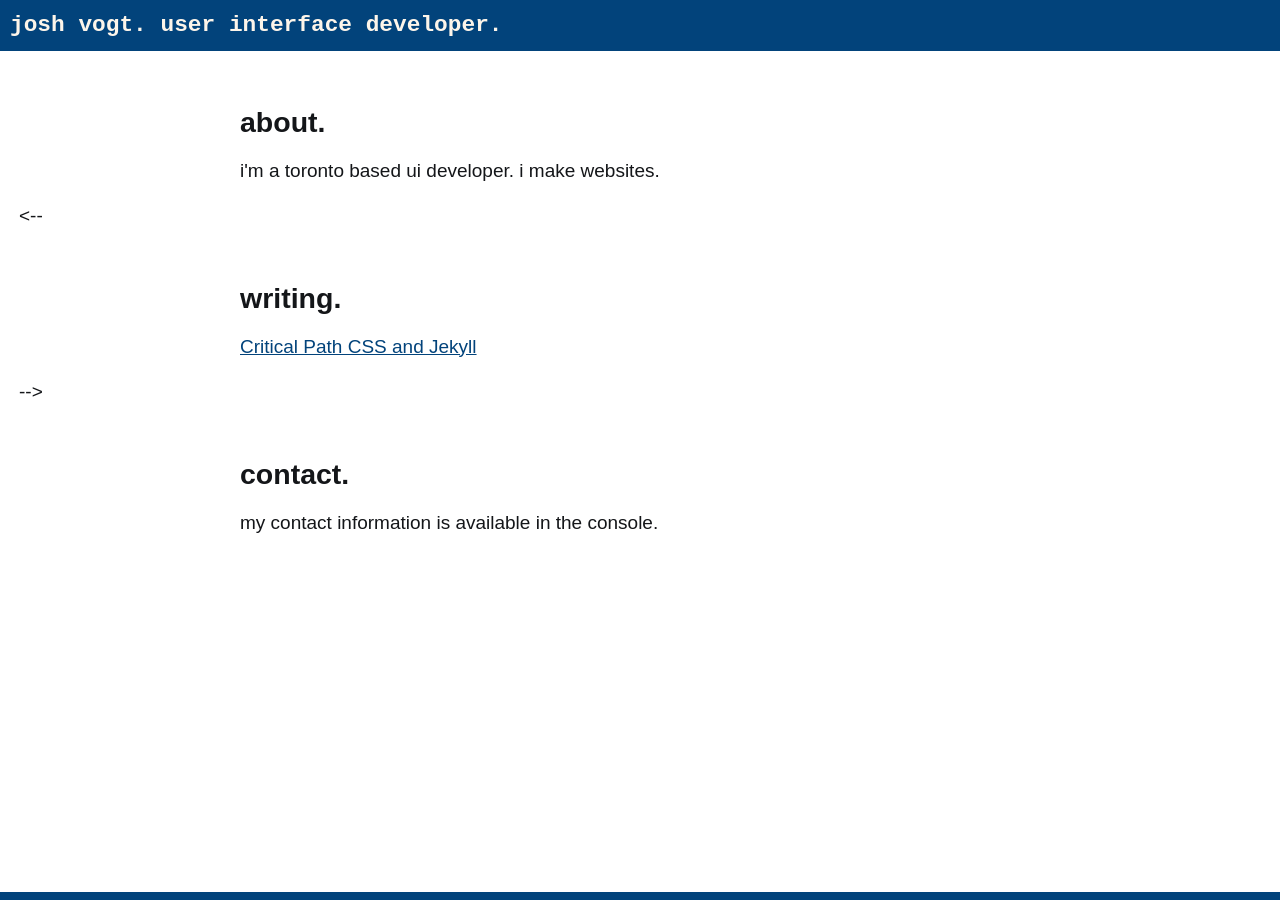
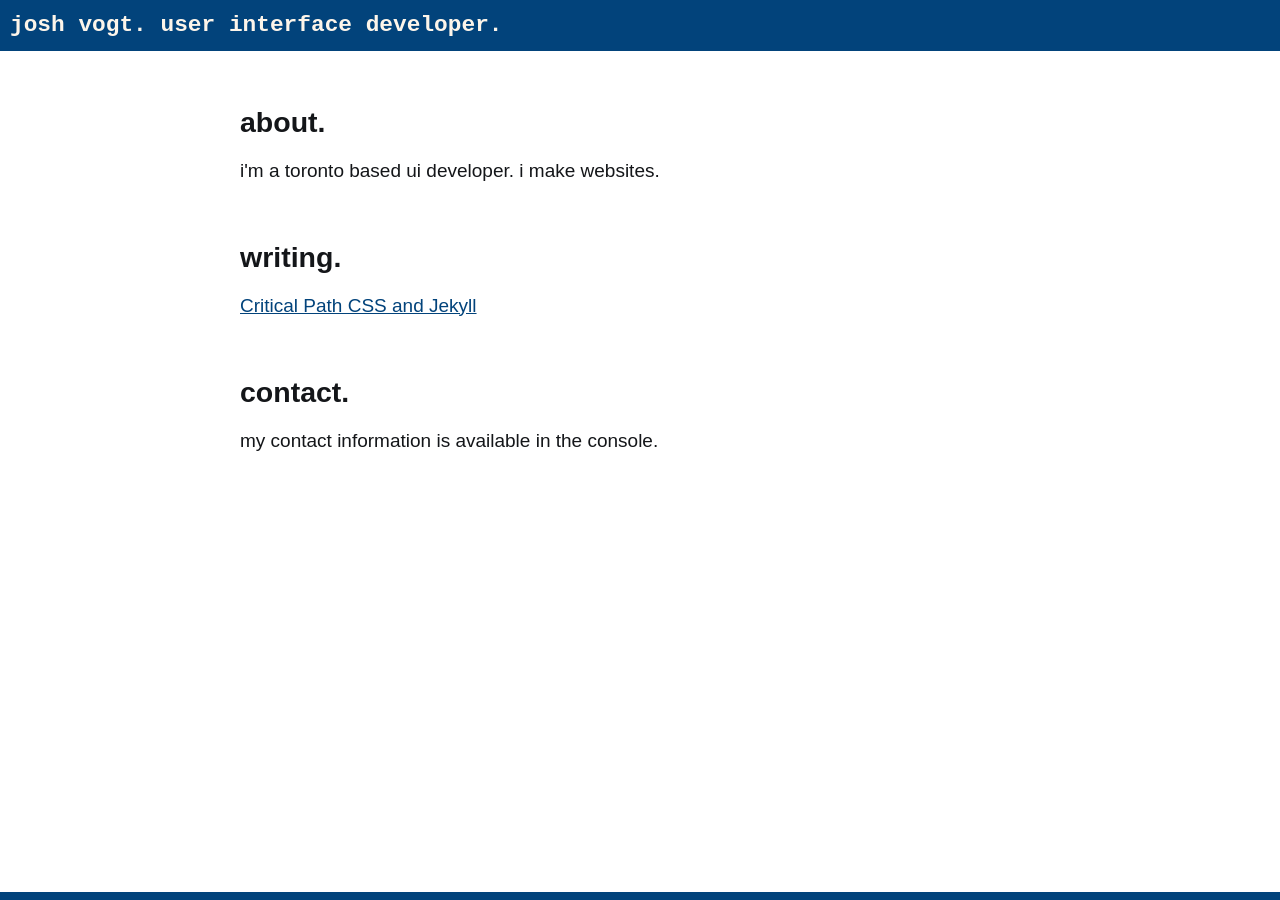
Before and after one commit to dumaurier/dumaurier.github.com, a Jekyll site: the page built from index.html, in a window 1280 px wide. Built offline with Jekyll 4.4.1, drawn with Linux system fonts in a browser that asks for light colours.

Commit message:
Update index.html

```diff
--- a/index.html
+++ b/index.html
@@ -13,7 +13,7 @@ layout: default
       i'm a toronto based ui developer. i make websites.</p>
   </section>
 
-  <-- <section class="block">
+<section class="block">
     <h2>writing.</h2>
   {% for post in site.posts %}
     <p>
@@ -21,7 +21,7 @@ layout: default
     </p>
   {% endfor %}
   </section>
-  -->
+
 
   <section class="block">
     <h2>contact.</h2>
```
